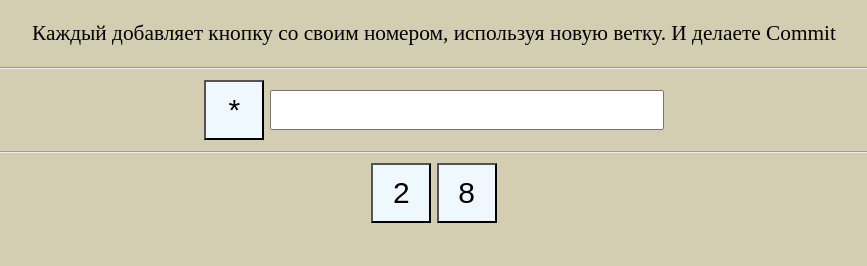
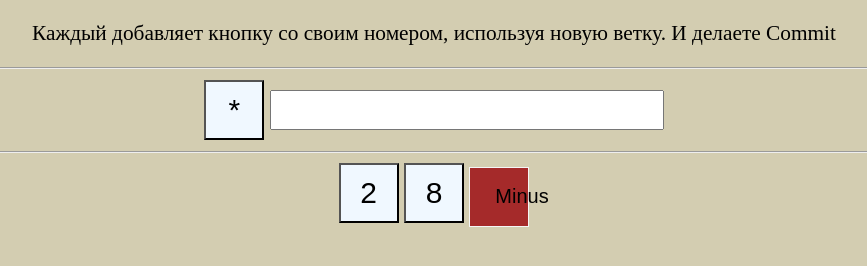
Before and after one commit to natdim/Main-HTML, a plain HTML site: page index.html in a window 1280 px wide. Shown: the part 180-446 px from the top of the page, without its empty margins (206-1073 px from the left). Drawn offline with Linux system fonts and the light colour scheme.

Commit message:
adding new button for minus (#7)
* Update index.html

* adding button 'minus'

* adding sty

* Update script.js

* adding subtract method

* update for button minus - added function onclick

```diff
--- a/index.html
+++ b/index.html
@@ -15,6 +15,8 @@
     <hr>
     <button class="number" id="2" value="2" onclick="toInput('2');">2</button>
     <button data-button="8" class="number">8</button>
+    <button class="button-minus" onclick="subtract()">Minus</button>
+
     <script type class="application/javascript" src="script.js"></script>
 </body>
 </html>
--- a/script.js
+++ b/script.js
@@ -2,3 +2,9 @@ function toInput(id) {
     let value = document.getElementById(id).value;
     document.getElementById('result').value += value;
 }
+
+function subtract(){
+    const a = document.getElementById('').value;
+    const b = document.getElementById('').value;
+    return a-b;
+}
--- a/styles.css
+++ b/styles.css
@@ -23,3 +23,10 @@ button.number{
     background: aliceblue;
     font-size: 30px;
 }
+
+.button-minus{
+    background: brown;
+    border: 1px solid whitesmoke;
+    padding: 15px 25px;
+    font-size: 20px;
+}
```
